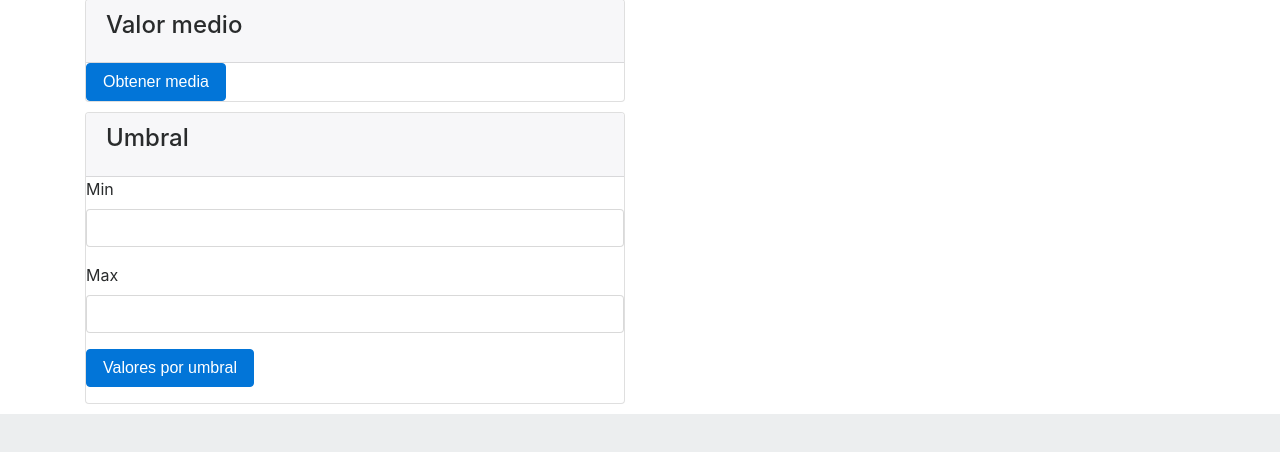
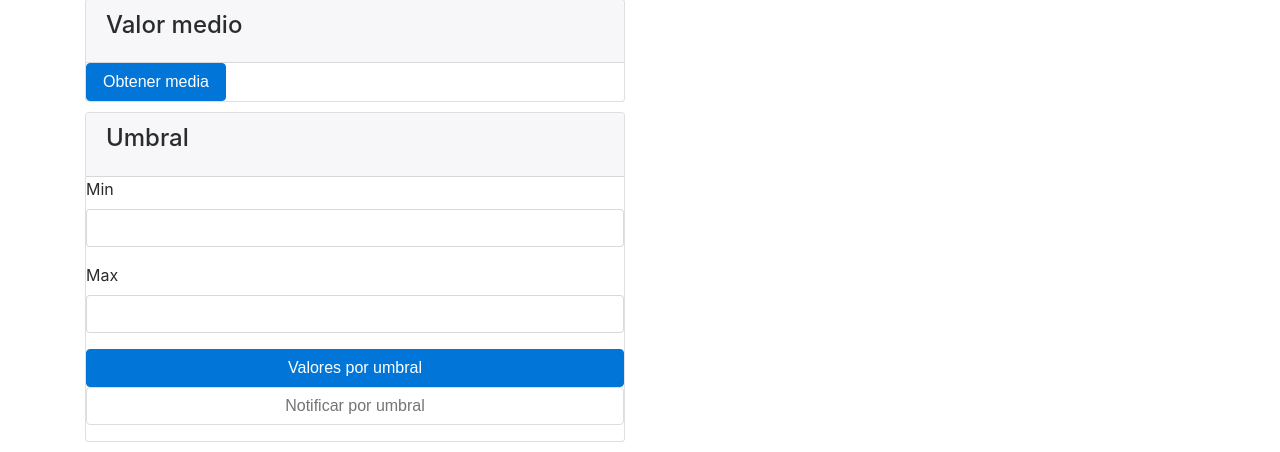
Before and after one commit to junquera/P4-TSR, a Flask app: template src/templates/index.html in a window 1280 px wide. Shown: the part 563-1015 px from the top of the page. Before the commit the page ends 977 px from the top, so only its background shows below. Run offline with Flask 2, Linux system fonts and the light colour scheme; the template is opened without the code that fills it, so the values that code supplies are empty; parts of the project's set-up code (start-up, migrations or seed data) failed here and were passed over; some libraries are stand-ins or nearby versions.

Commit message:
Minor changes

```diff
--- a/src/almacenamiento.py
+++ b/src/almacenamiento.py
@@ -1,7 +1,6 @@
 from pymongo import MongoClient
 from xively import Xively
 import datetime
-
 
 class Internal_DB():
     def __init__(self):
@@ -33,25 +32,21 @@ class Internal_DB():
             if not kwargs['min'] is None:
                 try:
                     min = float(kwargs['min'])
-                    print("Min %s" % min)
                     min_vs = self.random_values.find({
                         'value': {'$lt':  min}
                     })
                     result['min'] = [value for value in min_vs]
                 except:
-                    print("Error in min")
                     pass
         if 'max' in kwargs:
             if not kwargs['max'] is None:
                 try:
                     max = float(kwargs['max'])
-                    print("Max %s" % max)
                     max_vs = self.random_values.find({
                         'value': {'$gt': max}
                     })
                     result['max'] = [value for value in max_vs]
                 except:
-                    print("Error in max")
                     pass
         return result
 
--- a/src/app.py
+++ b/src/app.py
@@ -13,16 +13,15 @@ db = Almacenamiento()
 app = Flask(__name__)
 
 def format_datetime(value, format='medium'):
-    print(value)
     if type(value) == datetime.datetime:
-        return value.isoformat(' ')
+        return value
     else:
         if value[-1] == 'Z':
             value = value[:-1]
         try:
-            return datetime.datetime.strptime(value, '%Y-%m-%dT%H:%M:%S').isoformat(' ')
+            return datetime.datetime.strptime(value, '%Y-%m-%dT%H:%M:%S')
         except:
-            return datetime.datetime.strptime(value, '%Y-%m-%d %H:%M:%S').isoformat(' ')
+            return datetime.datetime.strptime(value, '%Y-%m-%d %H:%M:%S')
 
 app.jinja_env.filters['datetime'] = format_datetime
 
@@ -65,16 +64,11 @@ def index():
             threshhold_values = db.get_by_threshold(max=max_threshold, min=min_threshold)
         else:
             threshhold_values = []
-        # result_values = []
-        # if 'min' in threshhold_values:
-        #     result_values += threshhold_values['min']
-        # if 'max' in threshhold_values:
-        #     result_values += threshhold_values['max']
-        # print(result_values)
+
         args['values'] = threshhold_values
 
 
     return render_template('index.html', **args)
 
 if __name__ == "__main__":
-    app.run(host='0.0.0.0', port=8080)
+    app.run(host='0.0.0.0', port=8080, debug=True)
--- a/src/templates/index.html
+++ b/src/templates/index.html
@@ -54,7 +54,8 @@
                     <label for="max_threshold">Max</label>
                     <input id="max_threshold" class="form-control" name="max_threshold" type="number" value="{% if method == 'POST' and 'max_threshold' in request.form %}{{ request.form['max_threshold'] }}{% endif %}"></input>
                   </DIV>
-                  <button type="submit" class="btn btn-primary">Valores por umbral</button>
+                  <button type="submit" class="col btn btn-primary">Valores por umbral</button>
+                  <button type="submit" class="col btn btn-secondary" disabled>Notificar por umbral</button>
                 </form>
               </div>
             </div>
@@ -67,26 +68,26 @@
                 <div id="chart_div" style="height: 450px;"></div>
                 <script type="text/javascript" src="https://www.gstatic.com/charts/loader.js"></script>
                 <script type="text/javascript">
-                 google.charts.load('current', {'packages':['corechart']});
+                 google.charts.load('current', {'packages':['line', 'corechart']});
                  google.charts.setOnLoadCallback(drawChart);
 
                  function drawChart() {
 
                    var data = new google.visualization.DataTable();
-                   data.addColumn('date', 'Date');
+                   data.addColumn('datetime', 'Date');
                   data.addColumn('number', 'Value');
                   data.addRows([
-                    {% for value in values %}
+                    {% for value in values |  sort(attribute='date') %}
                     [ new Date(Date.parse("{{ value.date | datetime }}")), {{ value.value }} ],
                     {% endfor %}
                   ]);
+
                    var options = {
                      title: 'Distribución de valores por tiempo',
-                     hAxis: {title: 'Tiempo'},
-                     vAxis: {title: 'Valor'}
+                     curveType: 'function'
                    };
 
-                   var chart = new google.visualization.ScatterChart(document.getElementById('chart_div'));
+                   var chart = new google.visualization.LineChart(document.getElementById('chart_div'));
 
                    chart.draw(data, options);
                  }
@@ -114,7 +115,7 @@
           {% endif %}
           {% if method == 'POST' %}
           <div class="row">
-            <div class="col-md-6 col-sm-6">
+            <div class="col">
               <h2>Valores max</h2>
               <table class="table table-stripped">
                 <thead>
@@ -128,7 +129,7 @@
                 </tbody>
               </table>
             </div>
-            <div class="col-md-6 col-sm-6">
+            <div class="col">
               <h2>Valores min</h2>
               <table class="table table-stripped">
                 <thead>
```
